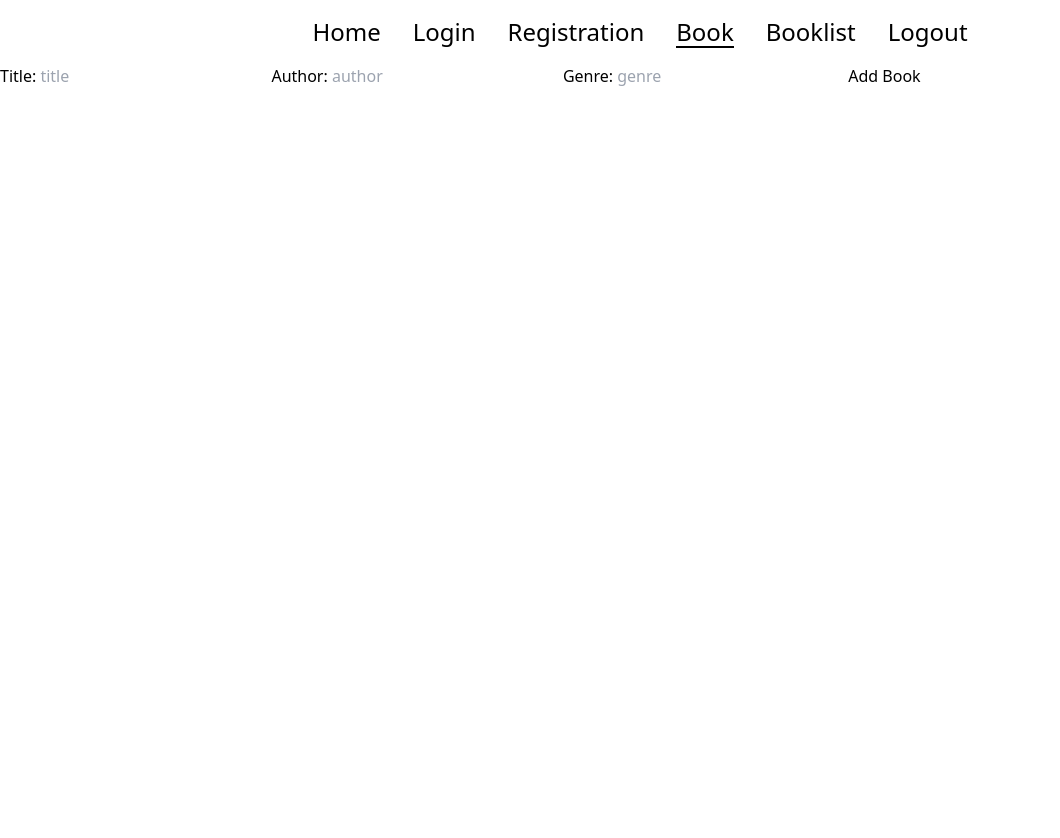
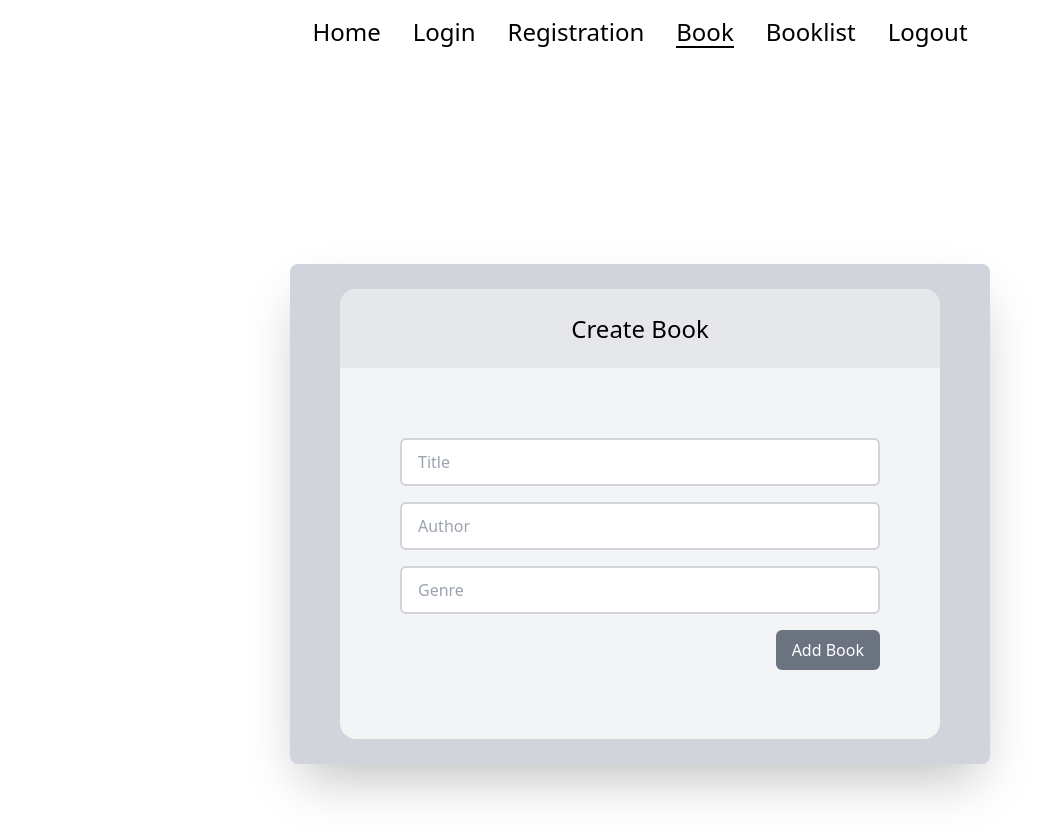
Before and after one commit to danvluewubley/booklist-express, a React (Vite) app in the folder client/: page /book in a window 1280 px wide. Shown: the top 838 px of the page, without its empty margins (0-1060 px from the left). Before the commit the page ends 800 px from the top, so only its background shows below. Built offline with nearby package versions, Linux system fonts and the light colour scheme.

Commit message:
Styled add book form

```diff
--- a/client/src/components/CreateBookForm.jsx
+++ b/client/src/components/CreateBookForm.jsx
@@ -3,7 +3,8 @@ import { Formik, Form, Field, ErrorMessage } from "formik";
 import useCreateBooks from "../hooks/useCreateBooks";
 
 function CreateBookForm() {
-  const { initialValues, validationSchema, handleSubmit, loading } = useCreateBooks();
+  const { initialValues, validationSchema, handleSubmit, loading } =
+    useCreateBooks();
   return (
     <>
       <Formik
@@ -11,22 +12,56 @@ function CreateBookForm() {
         onSubmit={handleSubmit}
         validationSchema={validationSchema}
       >
-        <Form>
-          <label>Title: </label>
-          <ErrorMessage name="title" component="span" />
-          <Field
-            autoComplete="off"
-            id="inputCreatePost"
-            name="title"
-            placeholder="title"
-          />
-          <label>Author: </label>
-          <ErrorMessage name="author" component="span" />
-          <Field autoComplete="off" name="author" placeholder="author" />
-          <label>Genre: </label>
-          <ErrorMessage name="genre" component="span" />
-          <Field autoComplete="off" name="genre" placeholder="genre" />
-          <button type="submit">{loading ? "Adding Book" : "Add Book"}</button>
+        <Form className="flex w-screen h-screen justify-center mt-[200px]">
+          <div className="flex justify-center items-center w-[700px] h-[500px] bg-gray-300 rounded-lg shadow-2xl">
+            <div className="flex flex-col w-[600px] h-[450px] bg-gray-100 rounded-2xl">
+              <div className="flex justify-center bg-gray-200 rounded-t-2xl h-24 items-center">
+                <h1 className="text-2xl">Create Book</h1>
+              </div>
+              <div className="flex flex-col justify-center h-full items-center w-[80%] self-center">
+                <ErrorMessage
+                  name="title"
+                  component="span"
+                  className="text-red-500 self-start"
+                />
+                <Field
+                  autoComplete="off"
+                  id="inputCreatePost"
+                  name="title"
+                  placeholder="Title"
+                  className="w-full h-12 border-gray-300 border-2 rounded-md pl-4 focus:outline-none mb-4"
+                />
+                <ErrorMessage
+                  name="author"
+                  component="span"
+                  className="text-red-500 self-start"
+                />
+                <Field
+                  autoComplete="off"
+                  name="author"
+                  placeholder="Author"
+                  className="w-full h-12 border-gray-300 border-2 rounded-md pl-4 focus:outline-none mb-4"
+                />
+                <ErrorMessage
+                  name="genre"
+                  component="span"
+                  className="text-red-500 self-start"
+                />
+                <Field
+                  autoComplete="off"
+                  name="genre"
+                  placeholder="Genre"
+                  className="w-full h-12 border-gray-300 border-2 rounded-md pl-4 focus:outline-none mb-4"
+                />
+                <button
+                  type="submit"
+                  className="w-min bg-gray-500 text-white px-4 py-2 rounded-md text-nowrap text-center self-end"
+                >
+                  {loading ? "Adding Book" : "Add Book"}
+                </button>
+              </div>
+            </div>
+          </div>
         </Form>
       </Formik>
     </>
```
